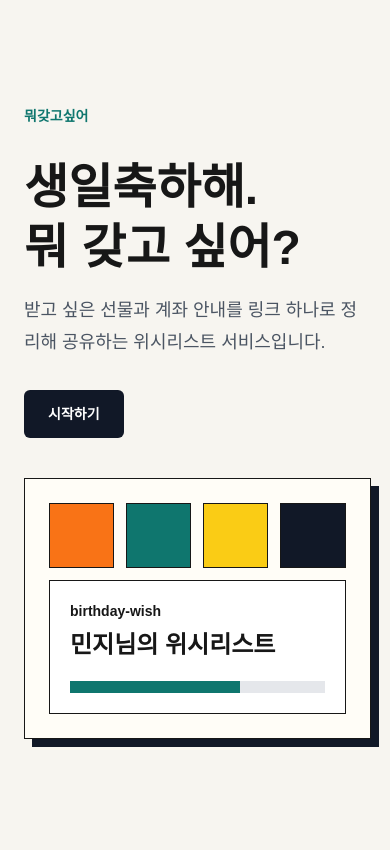
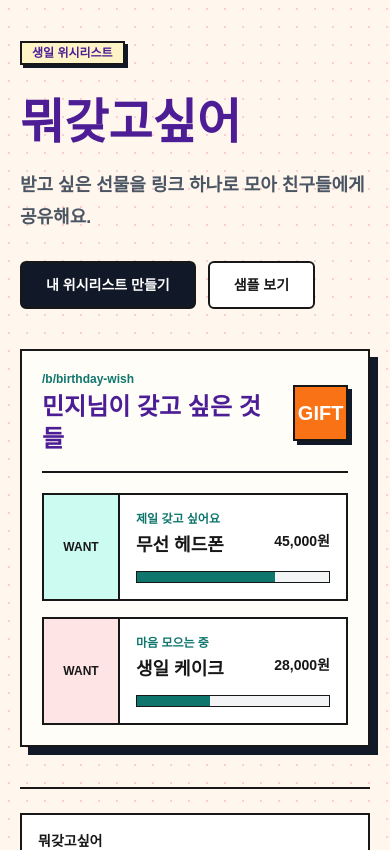
Before and after one commit to song-chaeyoung/what-i-want, a Next.js app: page / in a window 390 px wide. Shown: the top 850 px of the page. Built offline with nearby package versions, Linux system fonts and the light colour scheme.

Commit message:
style: apply visual system foundation

```diff
--- a/app/admin/layout.tsx
+++ b/app/admin/layout.tsx
@@ -2,6 +2,7 @@ import type { ReactNode } from "react";
 import Link from "next/link";
 import { redirect } from "next/navigation";
 import { requireUser } from "@/src/lib/auth/require-user";
+import { BRAND_NAME } from "@/src/lib/design/copy";
 import { getOnboardingState } from "@/src/lib/onboarding/repository";
 
 type AdminLayoutProps = {
@@ -18,19 +19,17 @@ export default async function AdminLayout({ children }: AdminLayoutProps) {
 
   return (
     <main className="min-h-dvh bg-[#f7f5f0] text-[#171717]">
-      <div className="mx-auto w-full max-w-6xl px-6 py-8 sm:px-10">
+      <div className="mx-auto w-full max-w-6xl px-5 py-8 sm:px-8">
         <header className="flex flex-col gap-3 border-b border-[#d1d5db] pb-6 sm:flex-row sm:items-end sm:justify-between">
           <div>
-            <p className="text-sm font-semibold text-[#0f766e]">
-              뭐갖고싶어
-            </p>
+            <p className="text-sm font-bold text-[#0f766e]">{BRAND_NAME}</p>
             <h1 className="mt-2 text-3xl font-bold tracking-normal">
               위시리스트 관리
             </h1>
           </div>
           <p className="text-sm text-[#4b5563]">{user.email}</p>
         </header>
-        <nav className="flex gap-2 border-b border-[#e5e7eb] py-4">
+        <nav className="flex flex-wrap gap-2 border-b border-[#e5e7eb] py-4">
           <Link
             href="/admin"
             className="rounded-md border border-[#d1d5db] bg-white px-3 py-2 text-sm font-semibold transition-colors hover:border-[#0f766e]"
--- a/app/b/[slug]/page.tsx
+++ b/app/b/[slug]/page.tsx
@@ -1,5 +1,9 @@
 import Link from "next/link";
 import { notFound } from "next/navigation";
+import {
+  PUBLIC_WISHLIST_COPY,
+  formatWishCount,
+} from "@/src/lib/design/copy";
 import { DrizzlePublicWishlistRepository } from "@/src/lib/public-wishlist/repository";
 import { getPublicWishlist } from "@/src/lib/public-wishlist/service";
 import type { PublicWishItemView } from "@/src/lib/public-wishlist/types";
@@ -30,49 +34,54 @@ export default async function PublicWishlistPage({
   );
 
   return (
-    <main className="min-h-dvh bg-[#fff7ed] text-[#171717]">
+    <main className="pixel-dot-bg min-h-dvh text-[#171717]">
       <section className="mx-auto w-full max-w-6xl px-5 py-8 sm:px-8 lg:py-12">
         <div className="grid gap-8 lg:grid-cols-[0.9fr_1.1fr] lg:items-start">
-          <header className="border-2 border-[#171717] bg-[#fef3c7] p-6 shadow-[8px_8px_0_#111827] lg:sticky lg:top-8">
-            <p className="text-sm font-bold text-[#0f766e]">
-              /b/{result.wishlist.slug}
-            </p>
-            <h1 className="mt-4 text-4xl font-black leading-tight tracking-normal sm:text-5xl">
+          <header className="pixel-board bg-[#fffdf7] p-6 lg:sticky lg:top-8">
+            <div className="flex flex-wrap items-center justify-between gap-3">
+              <p className="sticker-label">birthday wishlist</p>
+              <p className="text-sm font-black text-[#0f766e]">
+                /b/{result.wishlist.slug}
+              </p>
+            </div>
+            <h1 className="mt-5 text-4xl font-black leading-tight tracking-normal text-[#4c1d95] sm:text-5xl">
               {result.wishlist.title}
             </h1>
-            <p className="mt-5 text-base leading-7 text-[#4b5563]">
-              받고 싶은 선물을 모아둔 공개 위시리스트입니다. 마음에 드는 선물을
-              확인하고 상품 링크로 바로 이동할 수 있습니다.
+            <p className="mt-5 text-base font-semibold leading-7 text-[#4b5563]">
+              {PUBLIC_WISHLIST_COPY.description}
             </p>
 
             <dl className="mt-6 grid grid-cols-2 gap-3">
-              <SummaryBox label="선물" value={`${result.items.length}개`} />
               <SummaryBox
-                label="모인 금액"
+                label={PUBLIC_WISHLIST_COPY.summaryWishLabel}
+                value={formatWishCount(result.items.length)}
+              />
+              <SummaryBox
+                label={PUBLIC_WISHLIST_COPY.summaryFundedLabel}
                 value={formatCurrency(totalFundedAmount)}
               />
             </dl>
 
             <Link
               href="/login"
-              className="mt-6 inline-flex h-11 items-center justify-center rounded-md border-2 border-[#171717] bg-white px-5 text-sm font-bold transition-colors hover:bg-[#ccfbf1]"
+              className="mt-6 inline-flex h-11 items-center justify-center rounded-md border-2 border-[#171717] bg-white px-5 text-sm font-black transition-colors hover:bg-[#ccfbf1]"
             >
-              내 위시리스트 만들기
+              {PUBLIC_WISHLIST_COPY.createMineCta}
             </Link>
           </header>
 
           <section className="space-y-4">
             {result.items.length > 0 ? (
-              result.items.map((item) => (
-                <PublicWishCard key={item.id} item={item} />
+              result.items.map((item, index) => (
+                <PublicWishCard key={item.id} index={index} item={item} />
               ))
             ) : (
-              <div className="border-2 border-[#171717] bg-white p-6 shadow-[6px_6px_0_#111827]">
-                <h2 className="text-xl font-black tracking-normal">
-                  아직 공개된 선물이 없습니다.
+              <div className="pixel-card bg-white p-6">
+                <h2 className="text-2xl font-black tracking-normal text-[#4c1d95]">
+                  {PUBLIC_WISHLIST_COPY.emptyTitle}
                 </h2>
-                <p className="mt-3 text-sm leading-6 text-[#4b5563]">
-                  생일자가 선물을 추가하면 이 페이지에 표시됩니다.
+                <p className="mt-3 text-sm font-semibold leading-6 text-[#4b5563]">
+                  {PUBLIC_WISHLIST_COPY.emptyDescription}
                 </p>
               </div>
             )}
@@ -83,12 +92,18 @@ export default async function PublicWishlistPage({
   );
 }
 
-function PublicWishCard({ item }: { item: PublicWishItemView }) {
+function PublicWishCard({
+  index,
+  item,
+}: {
+  index: number;
+  item: PublicWishItemView;
+}) {
   const productUrl = getHttpUrl(item.productUrl);
   const imageUrl = getHttpUrl(item.imageUrl);
 
   return (
-    <article className="overflow-hidden border-2 border-[#171717] bg-white shadow-[6px_6px_0_#111827]">
+    <article className="pixel-card overflow-hidden bg-white">
       <div className="grid gap-0 md:grid-cols-[220px_1fr]">
         <div
           className="grid aspect-[4/3] min-h-44 place-items-center border-b-2 border-[#171717] bg-[#ccfbf1] bg-cover bg-center md:aspect-auto md:border-r-2 md:border-b-0"
@@ -98,20 +113,21 @@ function PublicWishCard({ item }: { item: PublicWishItemView }) {
               : undefined
           }
         >
-          {!imageUrl ? (
-            <div className="grid h-24 w-24 place-items-center border-2 border-[#171717] bg-[#f97316] text-3xl font-black text-white shadow-[4px_4px_0_#111827]">
-              GIFT
-            </div>
-          ) : null}
+          {!imageUrl ? <PixelGift /> : null}
         </div>
 
         <div className="p-5">
           <div className="flex flex-wrap items-start justify-between gap-3">
             <div>
-              <p className="text-xs font-bold text-[#0f766e]">
-                {item.isComplete ? "완료" : getWishStatusLabel(item.status)}
-              </p>
-              <h2 className="mt-1 text-2xl font-black leading-tight tracking-normal">
+              <div className="flex flex-wrap items-center gap-2">
+                <p className="sticker-label">NO. {index + 1}</p>
+                <p className="text-xs font-black text-[#0f766e]">
+                  {item.isComplete
+                    ? PUBLIC_WISHLIST_COPY.completeLabel
+                    : getWishStatusLabel(item.status)}
+                </p>
+              </div>
+              <h2 className="mt-3 text-2xl font-black leading-tight tracking-normal">
                 {item.title}
               </h2>
             </div>
@@ -120,36 +136,36 @@ function PublicWishCard({ item }: { item: PublicWishItemView }) {
                 href={productUrl}
                 target="_blank"
                 rel="noreferrer"
-                className="inline-flex h-10 items-center justify-center rounded-md bg-[#111827] px-4 text-sm font-bold text-white transition-colors hover:bg-[#0f766e]"
+                className="inline-flex h-10 items-center justify-center rounded-md border-2 border-[#171717] bg-[#111827] px-4 text-sm font-black text-white transition-colors hover:bg-[#0f766e]"
               >
-                상품 보기
+                {PUBLIC_WISHLIST_COPY.productLinkCta}
               </a>
             ) : null}
           </div>
 
           {item.description ? (
-            <p className="mt-4 text-sm leading-6 text-[#4b5563]">
+            <p className="mt-4 text-sm font-semibold leading-6 text-[#4b5563]">
               {item.description}
             </p>
           ) : null}
 
           <div className="mt-5">
-            <div className="flex items-center justify-between gap-3 text-sm font-bold">
+            <div className="flex items-center justify-between gap-3 text-sm font-black">
               <span>{formatCurrency(item.fundedAmount)}</span>
               <span>
                 {item.targetAmount
                   ? formatCurrency(item.targetAmount)
-                  : "목표 금액 없음"}
+                  : PUBLIC_WISHLIST_COPY.noTargetAmount}
               </span>
             </div>
-            <div className="mt-2 h-3 border border-[#171717] bg-[#f3f4f6]">
+            <div className="mt-2 h-3 border-2 border-[#171717] bg-[#f3f4f6]">
               <div
                 className="h-full bg-[#0f766e]"
                 style={{ width: `${item.progress}%` }}
               />
             </div>
-            <p className="mt-2 text-xs font-semibold text-[#4b5563]">
-              {item.progress}% 달성
+            <p className="mt-2 text-xs font-black text-[#4b5563]">
+              {item.progress}% {PUBLIC_WISHLIST_COPY.progressSuffix}
             </p>
           </div>
         </div>
@@ -158,11 +174,26 @@ function PublicWishCard({ item }: { item: PublicWishItemView }) {
   );
 }
 
+function PixelGift() {
+  return (
+    <div className="grid h-28 w-28 grid-cols-4 grid-rows-4 border-2 border-[#171717] bg-white shadow-[4px_4px_0_#111827]">
+      <div className="col-span-4 border-b-2 border-[#171717] bg-[#f97316]" />
+      <div className="col-span-1 row-span-3 border-r-2 border-[#171717] bg-[#ffe4e6]" />
+      <div className="col-span-2 row-span-3 grid place-items-center bg-[#ccfbf1] text-sm font-black text-[#4c1d95]">
+        GIFT
+      </div>
+      <div className="col-span-1 row-span-3 border-l-2 border-[#171717] bg-[#fef3c7]" />
+    </div>
+  );
+}
+
 function SummaryBox({ label, value }: { label: string; value: string }) {
   return (
     <div className="border-2 border-[#171717] bg-white p-4">
-      <dt className="text-xs font-bold text-[#4b5563]">{label}</dt>
-      <dd className="mt-1 text-lg font-black tracking-normal">{value}</dd>
+      <dt className="text-xs font-black text-[#4b5563]">{label}</dt>
+      <dd className="mt-1 text-lg font-black tracking-normal text-[#4c1d95]">
+        {value}
+      </dd>
     </div>
   );
 }
--- a/app/globals.css
+++ b/app/globals.css
@@ -3,6 +3,16 @@
 :root {
   --background: #f7f5f0;
   --foreground: #171717;
+  --brand-ink: #171717;
+  --brand-paper: #fffdf7;
+  --brand-cream: #fff7ed;
+  --brand-yellow: #fef3c7;
+  --brand-mint: #ccfbf1;
+  --brand-blush: #ffe4e6;
+  --brand-orange: #f97316;
+  --brand-teal: #0f766e;
+  --brand-purple: #4c1d95;
+  --brand-line: #d1d5db;
 }
 
 @theme inline {
@@ -12,8 +22,41 @@
   --font-mono: "Courier New", Courier, monospace;
 }
 
+html {
+  background: var(--background);
+}
+
 body {
   background: var(--background);
   color: var(--foreground);
   font-family: Arial, Helvetica, sans-serif;
 }
+
+.pixel-dot-bg {
+  background-color: var(--brand-cream);
+  background-image: radial-gradient(#fecdd3 1.2px, transparent 1.2px);
+  background-size: 18px 18px;
+}
+
+.pixel-board {
+  border: 2px solid var(--brand-ink);
+  box-shadow: 8px 8px 0 #111827;
+}
+
+.pixel-card {
+  border: 2px solid var(--brand-ink);
+  box-shadow: 6px 6px 0 #111827;
+}
+
+.sticker-label {
+  display: inline-flex;
+  align-items: center;
+  border: 2px solid var(--brand-ink);
+  background: var(--brand-yellow);
+  padding: 0.25rem 0.625rem;
+  font-size: 0.75rem;
+  font-weight: 900;
+  line-height: 1;
+  color: var(--brand-purple);
+  box-shadow: 3px 3px 0 #111827;
+}
--- a/app/layout.tsx
+++ b/app/layout.tsx
@@ -3,7 +3,7 @@ import "./globals.css";
 
 export const metadata: Metadata = {
   title: "뭐갖고싶어",
-  description: "받고 싶은 선물을 링크 하나로 공유하세요.",
+  description: "받고 싶은 선물을 링크 하나로 모아 공유하세요.",
 };
 
 export default function RootLayout({
@@ -12,11 +12,8 @@ export default function RootLayout({
   children: React.ReactNode;
 }>) {
   return (
-    <html
-      lang="ko"
-      className="h-full antialiased"
-    >
-      <body className="min-h-full flex flex-col">{children}</body>
+    <html lang="ko" className="h-full antialiased">
+      <body className="flex min-h-full flex-col">{children}</body>
     </html>
   );
 }
--- a/app/login/page.tsx
+++ b/app/login/page.tsx
@@ -1,12 +1,13 @@
 import Link from "next/link";
+import { BRAND_NAME } from "@/src/lib/design/copy";
 import { signInWithGoogle, signInWithKakao } from "./actions";
 
 export default function LoginPage() {
   return (
-    <main className="min-h-dvh bg-[#f7f5f0] px-6 py-12 text-[#171717]">
+    <main className="min-h-dvh bg-[#f7f5f0] px-5 py-12 text-[#171717]">
       <div className="mx-auto flex min-h-[calc(100dvh-6rem)] w-full max-w-md flex-col justify-center">
-        <Link href="/" className="mb-8 text-sm font-semibold text-[#0f766e]">
-          뭐갖고싶어
+        <Link href="/" className="mb-8 text-sm font-bold text-[#0f766e]">
+          {BRAND_NAME}
         </Link>
         <section className="border border-[#171717] bg-white p-6 shadow-[6px_6px_0_#111827]">
           <div className="space-y-2">
--- a/app/onboarding/page.tsx
+++ b/app/onboarding/page.tsx
@@ -31,7 +31,7 @@ export default async function OnboardingPage({
   const errorMessage = error ? errorMessages[error] : null;
 
   return (
-    <main className="min-h-dvh bg-[#f7f5f0] px-6 py-12 text-[#171717]">
+    <main className="min-h-dvh bg-[#f7f5f0] px-5 py-12 text-[#171717]">
       <div className="mx-auto flex min-h-[calc(100dvh-6rem)] w-full max-w-2xl flex-col justify-center">
         <section className="border border-[#171717] bg-white p-6 shadow-[6px_6px_0_#111827]">
           <div className="space-y-2">
@@ -55,24 +55,18 @@ export default async function OnboardingPage({
             method="post"
             className="mt-8 space-y-5"
           >
-            <div className="space-y-2">
-              <label htmlFor="displayName" className="text-sm font-semibold">
-                표시 이름
-              </label>
+            <Field label="표시 이름" htmlFor="displayName">
               <input
                 id="displayName"
                 name="displayName"
                 type="text"
                 defaultValue={user.name ?? ""}
                 required
-                className="h-11 w-full rounded-md border border-[#d1d5db] px-3 text-sm outline-none focus:border-[#0f766e]"
+                className={inputClassName}
               />
-            </div>
+            </Field>
 
-            <div className="space-y-2">
-              <label htmlFor="slug" className="text-sm font-semibold">
-                공개 주소
-              </label>
+            <Field label="공개 주소" htmlFor="slug">
               <input
                 id="slug"
                 name="slug"
@@ -82,33 +76,27 @@ export default async function OnboardingPage({
                 pattern="[a-zA-Z0-9-]+"
                 required
                 placeholder="birthday-wish"
-                className="h-11 w-full rounded-md border border-[#d1d5db] px-3 text-sm outline-none focus:border-[#0f766e]"
+                className={inputClassName}
               />
-            </div>
+            </Field>
 
-            <div className="space-y-2">
-              <label htmlFor="birthday" className="text-sm font-semibold">
-                생일
-              </label>
+            <Field label="생일" htmlFor="birthday">
               <input
                 id="birthday"
                 name="birthday"
                 type="date"
-                className="h-11 w-full rounded-md border border-[#d1d5db] px-3 text-sm outline-none focus:border-[#0f766e]"
+                className={inputClassName}
               />
-            </div>
+            </Field>
 
-            <div className="space-y-2">
-              <label htmlFor="description" className="text-sm font-semibold">
-                소개
-              </label>
+            <Field label="소개" htmlFor="description">
               <textarea
                 id="description"
                 name="description"
                 rows={4}
-                className="w-full resize-none rounded-md border border-[#d1d5db] px-3 py-2 text-sm outline-none focus:border-[#0f766e]"
+                className={textareaClassName}
               />
-            </div>
+            </Field>
 
             <button
               type="submit"
@@ -122,3 +110,28 @@ export default async function OnboardingPage({
     </main>
   );
 }
+
+function Field({
+  label,
+  htmlFor,
+  children,
+}: {
+  label: string;
+  htmlFor: string;
+  children: React.ReactNode;
+}) {
+  return (
+    <div className="space-y-2">
+      <label htmlFor={htmlFor} className="text-sm font-semibold">
+        {label}
+      </label>
+      {children}
+    </div>
+  );
+}
+
+const inputClassName =
+  "h-11 w-full rounded-md border border-[#d1d5db] px-3 text-sm outline-none focus:border-[#0f766e]";
+
+const textareaClassName =
+  "w-full resize-none rounded-md border border-[#d1d5db] px-3 py-2 text-sm outline-none focus:border-[#0f766e]";
--- a/app/page.tsx
+++ b/app/page.tsx
@@ -1,52 +1,121 @@
 import Link from "next/link";
+import { BRAND_NAME, HOME_COPY } from "@/src/lib/design/copy";
 
 export default function Home() {
   return (
-    <main className="min-h-dvh bg-[#f7f5f0] text-[#171717]">
-      <section className="mx-auto flex min-h-dvh w-full max-w-6xl flex-col justify-center px-6 py-12 sm:px-10">
-        <div className="grid gap-10 md:grid-cols-[1.05fr_0.95fr] md:items-center">
-          <div className="space-y-8">
-            <p className="text-sm font-semibold text-[#0f766e]">
-              뭐갖고싶어
-            </p>
+    <main className="pixel-dot-bg min-h-dvh text-[#171717]">
+      <section className="mx-auto grid min-h-[calc(100dvh-4rem)] w-full max-w-6xl gap-10 px-5 py-10 sm:px-8 lg:grid-cols-[0.95fr_1.05fr] lg:items-center lg:py-14">
+        <div className="space-y-7">
+          <p className="sticker-label">{HOME_COPY.eyebrow}</p>
           <div className="space-y-4">
-              <h1 className="max-w-2xl text-5xl font-bold leading-tight tracking-normal sm:text-6xl">
-                생일축하해.
-                <br />뭐 갖고 싶어?
+            <h1 className="max-w-2xl text-5xl font-black leading-tight tracking-normal text-[#4c1d95] sm:text-6xl">
+              {HOME_COPY.headline}
             </h1>
-              <p className="max-w-xl text-lg leading-8 text-[#4b5563]">
-                받고 싶은 선물과 계좌 안내를 링크 하나로 정리해 공유하는
-                위시리스트 서비스입니다.
+            <p className="max-w-xl text-lg font-semibold leading-8 text-[#4b5563]">
+              {HOME_COPY.description}
             </p>
           </div>
+          <div className="flex flex-wrap gap-3">
             <Link
               href="/login"
-              className="inline-flex h-12 items-center justify-center rounded-md bg-[#111827] px-6 text-sm font-semibold text-white transition-colors hover:bg-[#0f766e]"
+              className="inline-flex h-12 items-center justify-center rounded-md border-2 border-[#171717] bg-[#111827] px-6 text-sm font-black text-white transition-colors hover:bg-[#0f766e]"
             >
-              시작하기
+              {HOME_COPY.cta}
             </Link>
+            <a
+              href="#preview"
+              className="inline-flex h-12 items-center justify-center rounded-md border-2 border-[#171717] bg-white px-6 text-sm font-black transition-colors hover:bg-[#ccfbf1]"
+            >
+              샘플 보기
+            </a>
+          </div>
         </div>
 
-          <div className="grid aspect-[4/3] w-full place-items-center border border-[#171717] bg-[#fffdf7] p-6 shadow-[8px_8px_0_#111827]">
-            <div className="grid w-full max-w-sm grid-cols-4 gap-3">
-              {["#f97316", "#0f766e", "#facc15", "#111827"].map((color) => (
-                <div
-                  key={color}
-                  className="aspect-square border border-[#171717]"
-                  style={{ backgroundColor: color }}
-                />
-              ))}
-              <div className="col-span-4 border border-[#171717] bg-white p-5">
-                <p className="text-sm font-semibold">birthday-wish</p>
-                <p className="mt-2 text-2xl font-bold">민지님의 위시리스트</p>
-                <div className="mt-5 h-3 w-full bg-[#e5e7eb]">
-                  <div className="h-full w-2/3 bg-[#0f766e]" />
+        <div id="preview" className="pixel-board bg-[#fffdf7] p-5">
+          <div className="flex items-center justify-between gap-4 border-b-2 border-[#171717] pb-4">
+            <div>
+              <p className="text-xs font-black text-[#0f766e]">
+                /b/{HOME_COPY.previewSlug}
+              </p>
+              <h2 className="mt-1 text-2xl font-black tracking-normal text-[#4c1d95]">
+                민지님이 갖고 싶은 것들
+              </h2>
+            </div>
+            <div className="grid h-14 w-14 place-items-center border-2 border-[#171717] bg-[#f97316] text-xl font-black text-white shadow-[4px_4px_0_#111827]">
+              GIFT
             </div>
           </div>
+
+          <div className="mt-5 grid gap-4">
+            <PreviewWish
+              label="제일 갖고 싶어요"
+              title="무선 헤드폰"
+              amount="45,000원"
+              color="#ccfbf1"
+              progress="72%"
+            />
+            <PreviewWish
+              label="마음 모으는 중"
+              title="생일 케이크"
+              amount="28,000원"
+              color="#ffe4e6"
+              progress="38%"
+            />
           </div>
         </div>
+      </section>
+
+      <section className="mx-auto w-full max-w-6xl px-5 pb-10 sm:px-8">
+        <div className="grid gap-3 border-t-2 border-[#171717] pt-6 md:grid-cols-3">
+          <SmallSignal title={BRAND_NAME} body="친구에게 보내는 생일 카드 같은 공유 페이지" />
+          <SmallSignal title="선물 관리" body="받고 싶은 선물, 상품 링크, 진행 상태를 한곳에서 정리" />
+          <SmallSignal title="메시지" body="친구는 로그인 없이 마음을 남기는 흐름으로 확장" />
         </div>
       </section>
     </main>
   );
 }
+
+function PreviewWish({
+  label,
+  title,
+  amount,
+  color,
+  progress,
+}: {
+  label: string;
+  title: string;
+  amount: string;
+  color: string;
+  progress: string;
+}) {
+  return (
+    <article className="grid grid-cols-[76px_1fr] overflow-hidden border-2 border-[#171717] bg-white">
+      <div
+        className="grid min-h-24 place-items-center border-r-2 border-[#171717] text-xs font-black"
+        style={{ backgroundColor: color }}
+      >
+        WANT
+      </div>
+      <div className="p-4">
+        <p className="text-xs font-black text-[#0f766e]">{label}</p>
+        <div className="mt-1 flex items-start justify-between gap-3">
+          <h3 className="text-lg font-black tracking-normal">{title}</h3>
+          <p className="text-sm font-black">{amount}</p>
+        </div>
+        <div className="mt-3 h-3 border border-[#171717] bg-[#f3f4f6]">
+          <div className="h-full bg-[#0f766e]" style={{ width: progress }} />
+        </div>
+      </div>
+    </article>
+  );
+}
+
+function SmallSignal({ title, body }: { title: string; body: string }) {
+  return (
+    <div className="border-2 border-[#171717] bg-white p-4">
+      <h2 className="text-sm font-black tracking-normal">{title}</h2>
+      <p className="mt-2 text-sm leading-6 text-[#4b5563]">{body}</p>
+    </div>
+  );
+}
--- /dev/null
+++ b/src/lib/design/copy.ts
@@ -0,0 +1,31 @@
+export const BRAND_NAME = "뭐갖고싶어";
+
+export const HOME_COPY = {
+  headline: BRAND_NAME,
+  eyebrow: "생일 위시리스트",
+  description: "받고 싶은 선물을 링크 하나로 모아 친구들에게 공유해요.",
+  cta: "내 위시리스트 만들기",
+  previewSlug: "birthday-wish",
+} as const;
+
+export const PUBLIC_WISHLIST_COPY = {
+  description:
+    "친구가 받고 싶은 선물을 모아둔 공개 위시리스트예요. 마음에 드는 선물을 확인하고 상품 링크로 바로 이동할 수 있어요.",
+  summaryWishLabel: "선물",
+  summaryFundedLabel: "모인 마음",
+  emptyTitle: "아직 공개된 선물이 없어요",
+  emptyDescription: "생일자가 선물을 추가하면 이 페이지에 표시됩니다.",
+  createMineCta: HOME_COPY.cta,
+  productLinkCta: "상품 보기",
+  noTargetAmount: "목표 금액 없음",
+  progressSuffix: "달성",
+  completeLabel: "완료",
+  notFoundTitle: "위시리스트를 찾을 수 없어요",
+  notFoundDescription:
+    "주소가 잘못되었거나 아직 공개되지 않은 위시리스트입니다.",
+  homeCta: "처음으로",
+} as const;
+
+export function formatWishCount(count: number): string {
+  return `${count}개`;
+}
--- a/src/lib/wish-item/status.ts
+++ b/src/lib/wish-item/status.ts
@@ -1,10 +1,10 @@
 export type WishStatus = "open" | "fulfilled" | "hidden" | "paused";
 
 export const WISH_STATUS_LABELS = {
-  open: "모으는 중",
+  open: "마음 모으는 중",
   fulfilled: "완료",
   hidden: "숨김",
-  paused: "일시중지",
+  paused: "잠시 멈춤",
 } satisfies Record<WishStatus, string>;
 
 export function isWishComplete(status: WishStatus, progress: number): boolean {
```
Also changed, not shown: app/admin/page.tsx (+11 -8 lines), app/admin/wishes/page.tsx (+10 -6 lines), app/b/[slug]/not-found.tsx (+10 -9 lines), 2 other files (tests, documents, lock files or other folders). Lines whose indentation alone changed are shown as unchanged.
